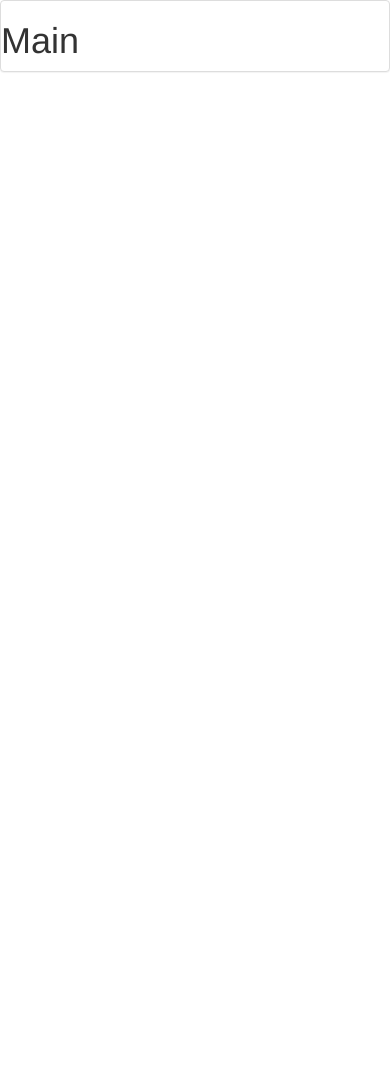
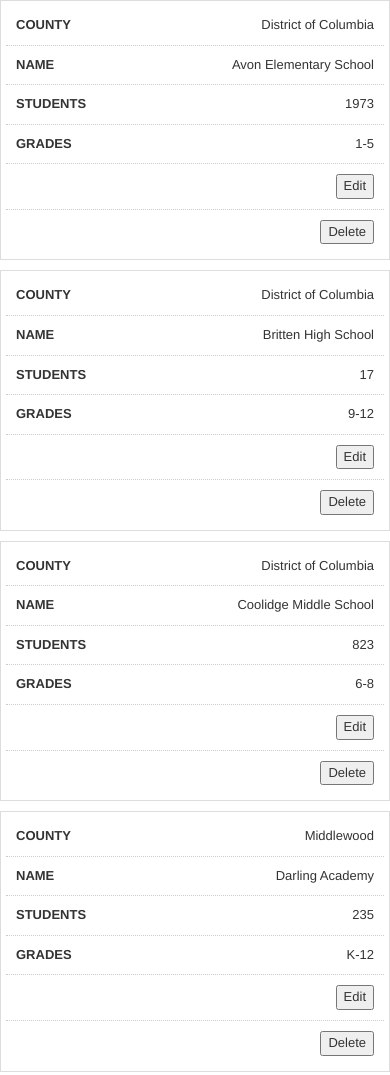
Before and after one commit to britstarr/schoolManager, a React app: page / in a window 390 px wide. Shown: the top 1075 px of the page. Before the commit the page ends 844 px from the top, so only its background shows below. Built offline with nearby package versions, Linux system fonts and the light colour scheme.

Commit message:
rendering schools using state over db

```diff
--- a/Gruntfile.js
+++ b/Gruntfile.js
@@ -44,7 +44,7 @@ module.exports = function(grunt) {
             });
             nodemon.on('config:update', function () {
             setTimeout(function() {
-              require('open')('http://localhost:3000');
+              require('open')('http://localhost:8080');
             }, 1000);
             });
           }
--- /dev/null
+++ b/client/app/Edit.js
@@ -0,0 +1,25 @@
+import React, {Component} from 'react';
+
+// export default class Edit extends Component {
+//   constructor() {
+//     super();
+//     this.state = {
+//
+//     }
+//   }
+//
+//   componentDidMount() {
+//     console.log("propsssss", this.props)
+//   }
+// }
+
+const Edit = ({ id, county, name, students, grades }) => {
+  console.log(id, county, name)
+  // return (
+  //   <div>
+  //     {name}
+  //   </div>
+  // )
+};
+
+export default Edit;
--- a/client/app/Main.js
+++ b/client/app/Main.js
@@ -1,13 +1,47 @@
 import React, {Component} from 'react';
-import { Panel } from 'react-bootstrap';
+import data from '../../data/schools.json';
+import Row from './Row.js';
 
 export default class Main extends Component {
+  constructor() {
+    super();
+    this.state = {
+      schools: []
+    }
+  }
+
+  componentDidMount() {
+    this.setState({
+      schools: data
+    });
+  }
+
   render() {
     return (
       <div>
-        <Panel className="panel">
-          <h1>Main</h1>
-        </Panel>
+        <table>
+          <thead>
+            <tr>
+              <th>County</th>
+              <th>Name</th>
+              <th>Students</th>
+              <th>Grades</th>
+              <th>Edit</th>
+              <th>Delete</th>
+            </tr>
+          </thead>
+          <tbody>
+            {this.state.schools.map((school, id) => (
+              <Row
+                id={id}
+                county={school.County}
+                name={school.Name}
+                students={school.Students}
+                grades={school.Grades}
+              />
+            ))}
+          </tbody>
+        </table>
       </div>
     );
   }
--- /dev/null
+++ b/client/app/Row.js
@@ -0,0 +1,31 @@
+import React from 'react';
+import Edit from './Edit.js';
+
+const Row = ({ id, county, name, students, grades }) => {
+  return (
+    <tr key={id}>
+      <td data-label="County">{county}</td>
+      <td data-label="Name">{name}</td>
+      <td data-label="Students">{students}</td>
+      <td data-label="Grades">{grades}</td>
+      <td>
+        <button onClick={function(){
+          return (
+            <Edit id={id} county={county} name={name} students={students} grades={grades} />
+          )
+        }}> Edit
+        </button>
+      </td>
+      <td>
+        <button onClick={function(){
+          return (
+            <Edit id={id} county={county} name={name} students={students} grades={grades} />
+          )
+        }}> Delete
+        </button>
+      </td>
+    </tr>
+  )
+};
+
+export default Row;
--- a/client/app/app.js
+++ b/client/app/app.js
@@ -1,14 +1,14 @@
 import React, { Component } from 'react';
-import { Router, Route, Link, IndexRoute, hashHistory, browserHistory } from 'react-router';
+import { Router, Route, Link, IndexRoute, browserHistory } from 'react-router';
 import Main from './Main.js';
 import Home from './Home.js';
 
 export default class App extends Component {
   render() {
     return (
-      <Router history={ browserHistory }>
-        <Route component={ Main }>
-          <Route path="/" component={ Home } />
+      <Router history={browserHistory}>
+        <Route path="/" component={Main}>
+          <IndexRoute component={Home} />
         </Route>
       </Router>
     );
--- a/client/index.js
+++ b/client/index.js
@@ -4,4 +4,4 @@
 
 const app = document.getElementById('root');
 
-ReactDOM.render(<App />, app);
+ReactDOM.render((<App />), app);
--- a/public/style/style.css
+++ b/public/style/style.css
@@ -1,3 +1,68 @@
-body {
-  background: grey;
+table {
+  border: 1px solid #ccc;
+  width: 100%;
 }
+
+table tr {
+  border: 1px solid #ddd;
+  padding: 5px;
+}
+
+table th, table td {
+  padding: 10px;
+  text-align: center;
+}
+
+table th {
+  text-transform: uppercase;
+  font-size: 14px;
+  letter-spacing: 1px;
+}
+
+@media screen and (max-width: 600px) {
+  table {
+    border: 0;
+  }
+
+  table thead {
+    display: none;
+  }
+
+  table tr {
+    margin-bottom: 10px;
+    display: block;
+  }
+
+  table tr:after {
+    content: "";
+    display: table;
+    clear: both;
+  }
+
+  table tr:before {
+    display: block;
+    border-bottom: 2px solid #ddd;
+  }
+
+  table td {
+    box-sizing: border-box;
+    display: block;
+    float: left;
+    clear: left;
+    width: 100%;
+    text-align: right;
+    font-size: 13px;
+    border-bottom: 1px dotted #ccc;
+  }
+
+  table td:last-child {
+    border-bottom: 0;
+  }
+
+  table td:before {
+    content: attr(data-label);
+    float: left;
+    text-transform: uppercase;
+    font-weight: bold;
+  }
+}
--- a/server/db/config.js
+++ b/server/db/config.js
@@ -2,7 +2,7 @@ var mysql = require ('mysql');
 
 var connection = mysql.createConnection({
   user: 'root',
-  password: 'ruffest1',
+  password: '',
   database: 'schoolsTest'
 });
 
```
Also changed, not shown: server/server.js (+13 -6 lines), data/schools.json (line endings or trailing spaces).
